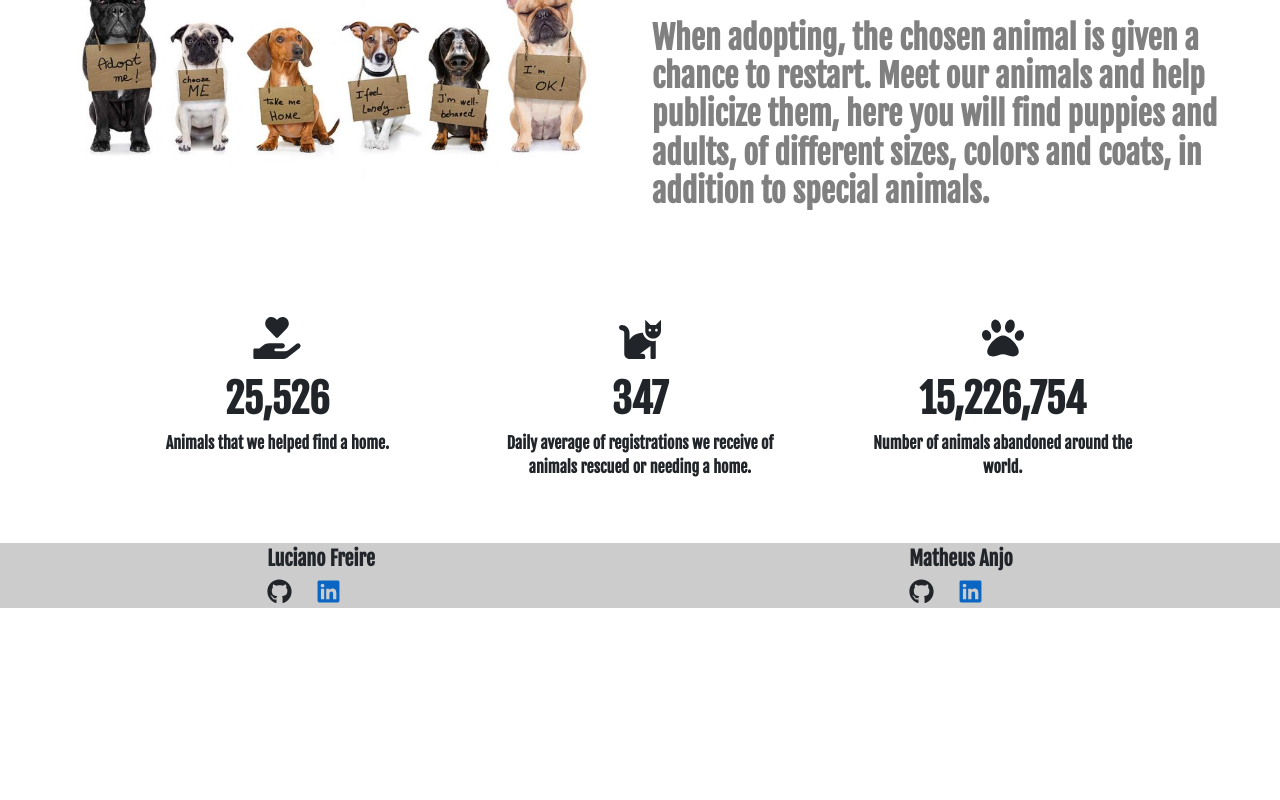
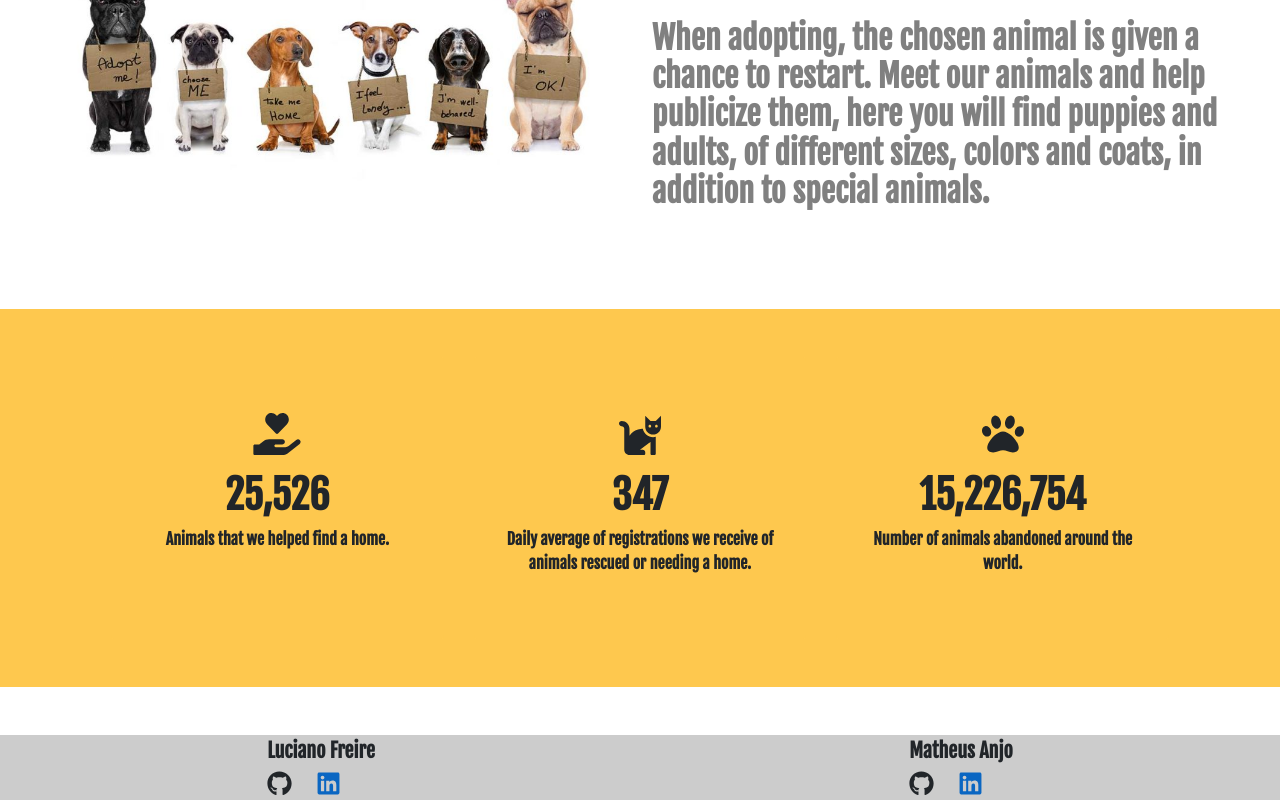
Before and after one commit to lucianobfs/helping-paws, a React (Create React App) app: page / in a window 1280 px wide. Shown: the part 1082-1882 px from the top of the page. Before the commit the page ends 1690 px from the top, so only its background shows below. Built offline with nearby package versions, Linux system fonts and the light colour scheme.

Commit message:
Div size

```diff
--- a/src/components/Home.js
+++ b/src/components/Home.js
@@ -43,8 +43,9 @@ function Home() {
                 </div>
             </div>
 
-            <div className="card-deck mx-5 px-5">
-                <div className="card border-0 text-center">
+            <div className="" style={{backgroundColor: "#fec84e", maxHeight: "100%"}}>
+                <div className="card-deck mx-5 px-5 " >
+                    <div className="card border-0 text-center my-5 py-5" style={{backgroundColor: "#fec84e"}}>
                         <i className="card-img-top" src="..." alt="Card image cap"><FaHandHoldingHeart className="pt-2" size="50px" /></i>
                         <div className="card-body">
                             <CountUp start={0} end={25526} delay={0} duration={4}>
@@ -58,7 +59,7 @@ function Home() {
                             <p className="card-text fw-bold">Animals that we helped find a home.</p>
                         </div>
                     </div>
-                <div className="card border-0 text-center">
+                    <div className="card border-0 text-center my-5 py-5" style={{backgroundColor: "#fec84e"}}>
                         <i className="card-img-top" src="..." alt="Card image cap"><FaCat className="pt-2" size="50px" /></i>
                         <div className="card-body">
                             <CountUp start={0} end={347} delay={0} duration={4}>
@@ -72,7 +73,7 @@ function Home() {
                             <p className="card-text fw-bold">Daily average of registrations we receive of animals rescued or needing a home.</p>
                         </div>
                     </div>
-                <div className="card border-0 text-center">
+                    <div className="card border-0 text-center my-5 py-5" style={{backgroundColor: "#fec84e"}}>
                         <i className="card-img-top" src="..." alt="Card image cap"><FaPaw className="pt-2" size="50px" /></i>
                         <div className="card-body">
                             <CountUp start={0} end={15226754} delay={0} duration={4}>
@@ -87,6 +88,7 @@ function Home() {
                         </div>
                     </div>
                 </div>
+            </div>
         </>
     );
 }
```
Lines whose indentation alone changed are shown as unchanged.
